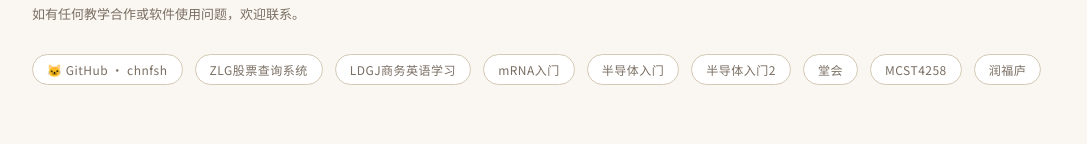
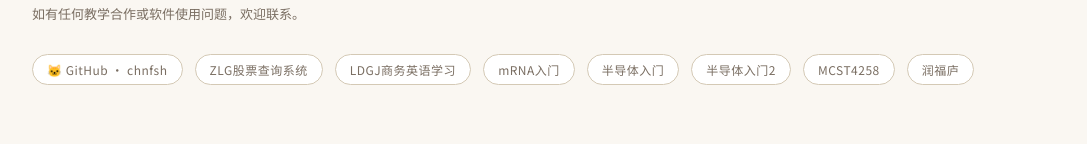
Before and after one commit to chnfsh/chnfsh.github.io, a plain HTML site: page index.html in a window 1280 px wide. Shown: the part 2405-2549 px from the top of the page, without its empty margins (96-1183 px from the left). Drawn offline with Linux system fonts and the light colour scheme.

Commit message:
Update index.html

```diff
--- a/index.html
+++ b/index.html
@@ -405,7 +405,6 @@ footer a:hover{color:var(--red);}
     <a class="tag" style="text-decoration:none;color:var(--muted);" href="https://chnfsh.github.io/mRNA.html" target="_blank">mRNA入门</a>
 <a class="tag" style="text-decoration:none;color:var(--muted);" href="https://chnfsh.github.io/semiconductor.html" target="_blank">半导体入门</a>
     <a class="tag" style="text-decoration:none;color:var(--muted);" href="https://chnfsh.github.io/TaiwanSemi.html" target="_blank">半导体入门2</a>
-<a class="tag" style="text-decoration:none;color:var(--muted);" href="https://chnfsh.github.io/townhall.html" target="_blank">堂会</a>
     <a class="tag" style="text-decoration:none;color:var(--muted);" href="https://chnfsh.github.io/MCST4258.html" target="_blank">MCST4258</a>
     <a class="tag" style="text-decoration:none;color:var(--muted);" href="https://chnfsh.github.io/runfulu.html" target="_blank">润福庐</a>
   </div>
```
